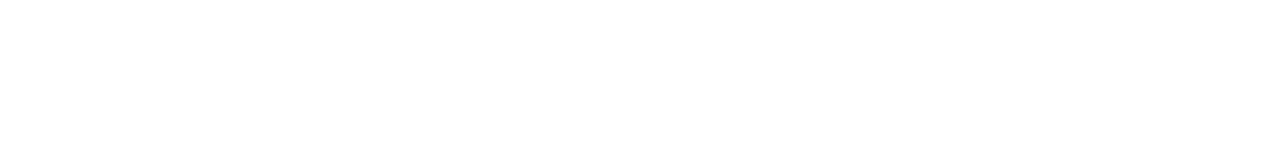
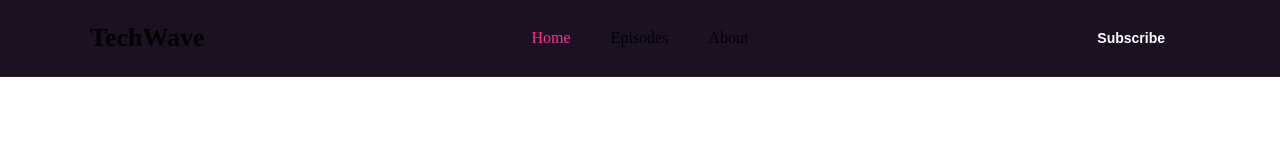
Before and after one commit to rahmanminhaz870-crypto/my-second-assignment, a plain HTML site: page index.html in a window 1280 px wide. Drawn offline with Linux system fonts and the light colour scheme.

Commit message:
added font and edited header section

```diff
--- a/index.html
+++ b/index.html
@@ -4,12 +4,40 @@
 <head>
     <meta charset="UTF-8">
     <meta name="viewport" content="width=device-width, initial-scale=1.0">
-    <title>second assignment</title>
+    <title>my second assignment</title>
+
+    <link rel="preconnect" href="https://fonts.googleapis.com">
+    <link rel="preconnect" href="https://fonts.gstatic.com" crossorigin>
+    <link href="https://fonts.googleapis.com/css2?family=Outfit:wght@300;400;500;600;700&display=swap" rel="stylesheet">
+
     <link rel="stylesheet" href="styles.css">
-
 </head>
 
-<body class="work-sans-font">
+<body class="font-outfit">
+    <header>
+        <nav class="container nav-container">
+            <div class="logo">
+                <h2>Tech<span class="gradient-text">Wave</span></h2>
+            </div>
+
+            <ul class="nav-links">
+                <li><a href="" class="active">Home</a></li>
+                <li><a href="">Episodes</a></li>
+                <li><a href="">About</a></li>
+            </ul>
+
+            <div class="nav-btn-wrapper">
+                <button class="btn-subscribe">Subscribe</button>
+            </div>
+
+            <div class="mobile-menu-icon">
+                <div class="bar"></div>
+                <div class="bar"></div>
+                <div class="bar"></div>
+            </div>
+        </nav>
+    </header>
+
 
 </body>
 
--- a/styles.css
+++ b/styles.css
@@ -1,7 +1,78 @@
-@import url('https://fonts.googleapis.com/css2?family=Work+Sans:ital,wght@0,100..900;1,100..900&display=swap');
-.work-sans-font {
-    font-family: "Work Sans", sans-serif;
-    font-optical-sizing: auto;
-    font-weight: 400;
-    font-style: normal;
+* {
+    margin: 0;
+    padding: 0;
+    box-sizing: border-box;
 }
+
+header {
+    padding: 20px 0;
+    position: sticky;
+    top: 0;
+    z-index: 1000;
+    background-color: rgba(15, 5, 24, 0.95);
+    backdrop-filter: blur(10px);
+    border-bottom: 1px solid rgba(255, 255, 255, 0.05);
+}
+
+.container {
+    max-width: 1140px;
+    margin: 0 auto;
+    padding: 0 20px;
+}
+
+.nav-container {
+    display: flex;
+    justify-content: space-between;
+    align-items: center;
+    position: relative;
+}
+
+.logo h2 {
+    font-size: 26px;
+    font-weight: 700;
+}
+
+.nav-links {
+    position: absolute;
+    left: 50%;
+    transform: translateX(-50%);
+    display: flex;
+    list-style: none;
+    gap: 40px;
+}
+
+.nav-links a {
+    color: var(--text-white);
+    text-decoration: none;
+    font-size: 16px;
+    font-weight: 500;
+    transition: 0.3s;
+}
+
+.nav-links a:hover,
+.nav-links a.active {
+    color: #FF2E93;
+}
+
+.mobile-menu-icon {
+    display: none;
+    cursor: pointer;
+}
+
+.btn-subscribe {
+    background: var(--primary-gradient);
+    border: none;
+    padding: 10px 25px;
+    border-radius: 50px;
+    color: white;
+    font-weight: 600;
+    cursor: pointer;
+    font-size: 14px;
+}
+
+.bar {
+    width: 25px;
+    height: 3px;
+    background-color: white;
+    margin: 5px 0;
+}
```
